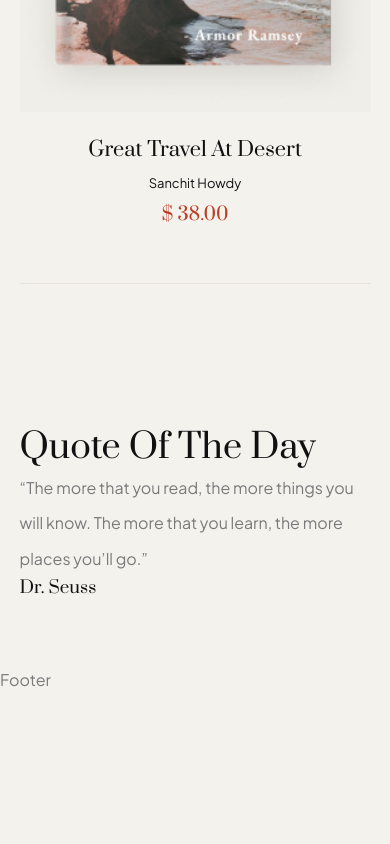
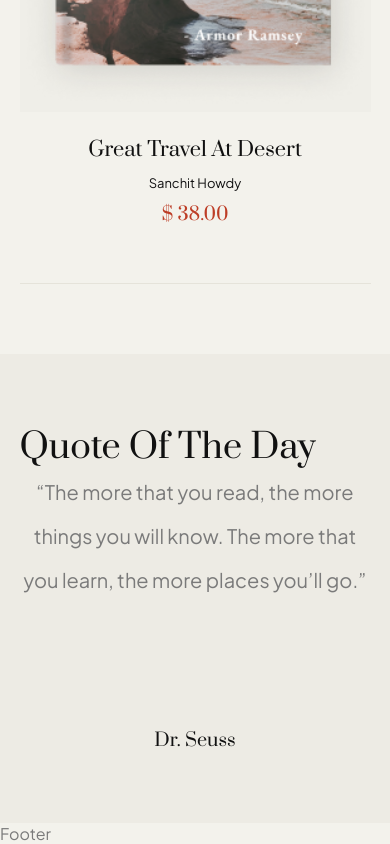
Before and after one commit to SupuniAbeysinghe/Software-Architecture-Group-Project-Front-End, a React (Vite) app: page / in a window 390 px wide. Shown: the part 9071-9915 px from the top of the page. Before the commit the page ends 9761 px from the top, so only its background shows below. Built offline with nearby package versions, Linux system fonts and the light colour scheme.

Commit message:
create latest article

```diff
--- a/src/Components/Quote/Quote.css
+++ b/src/Components/Quote/Quote.css
@@ -0,0 +1,42 @@
+.Quote{
+    background: var(--color-bg-2);
+}
+.quote-title{
+    text-align: center;
+}
+.quote-container article{
+    display: flex;
+    flex-direction: column;
+    gap: 56px;
+    align-items: center;
+    text-align: center;
+}
+
+.quote-container article p{
+    margin-top: 24px;
+    width: 60%;
+    margin: auto;
+    margin-bottom: 20%;
+    text-align: center;
+}
+
+/*1024*/
+@media (max-width:1024px){
+    .quote-container article p{
+        width: 80%;
+        font-size: 22px;
+    }
+    .quote-container h5{
+        font-size: 18px !important;
+    }
+}
+
+/*600*/
+@media (max-width:600px){
+    .quote-container{
+        gap: 30px;
+    }
+    .quote-container article p{
+        width: 100%;
+        font-size: 20px;    }
+}
--- a/src/Components/Quote/Quote.jsx
+++ b/src/Components/Quote/Quote.jsx
@@ -8,7 +8,8 @@
     return(
         <section className='Quote'>
             <div className="container quote-container">
-                <TitleTypeTwo Title={'Quote of the day'} className='quote-title'/>
+                <TitleTypeTwo Title={'Quote of the day'}
+                className='quote-title'/>
 
                     {
                         quoteData.map(({quote,speaker},index)=>{
```
Also changed, not shown: src/Components/LatestArticle/LatestArticle.css (added), src/Components/LatestArticle/LatestArticle.jsx (added).
